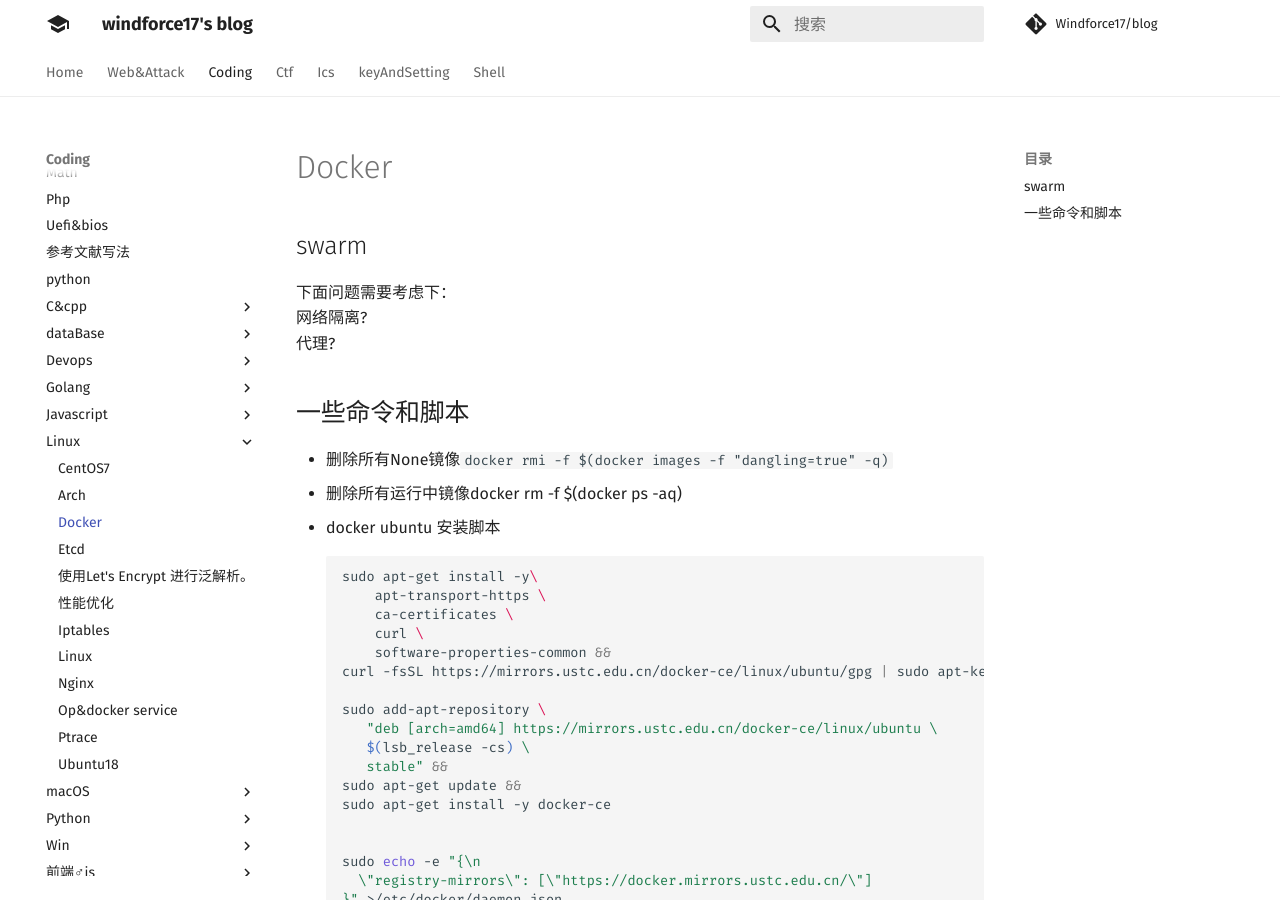
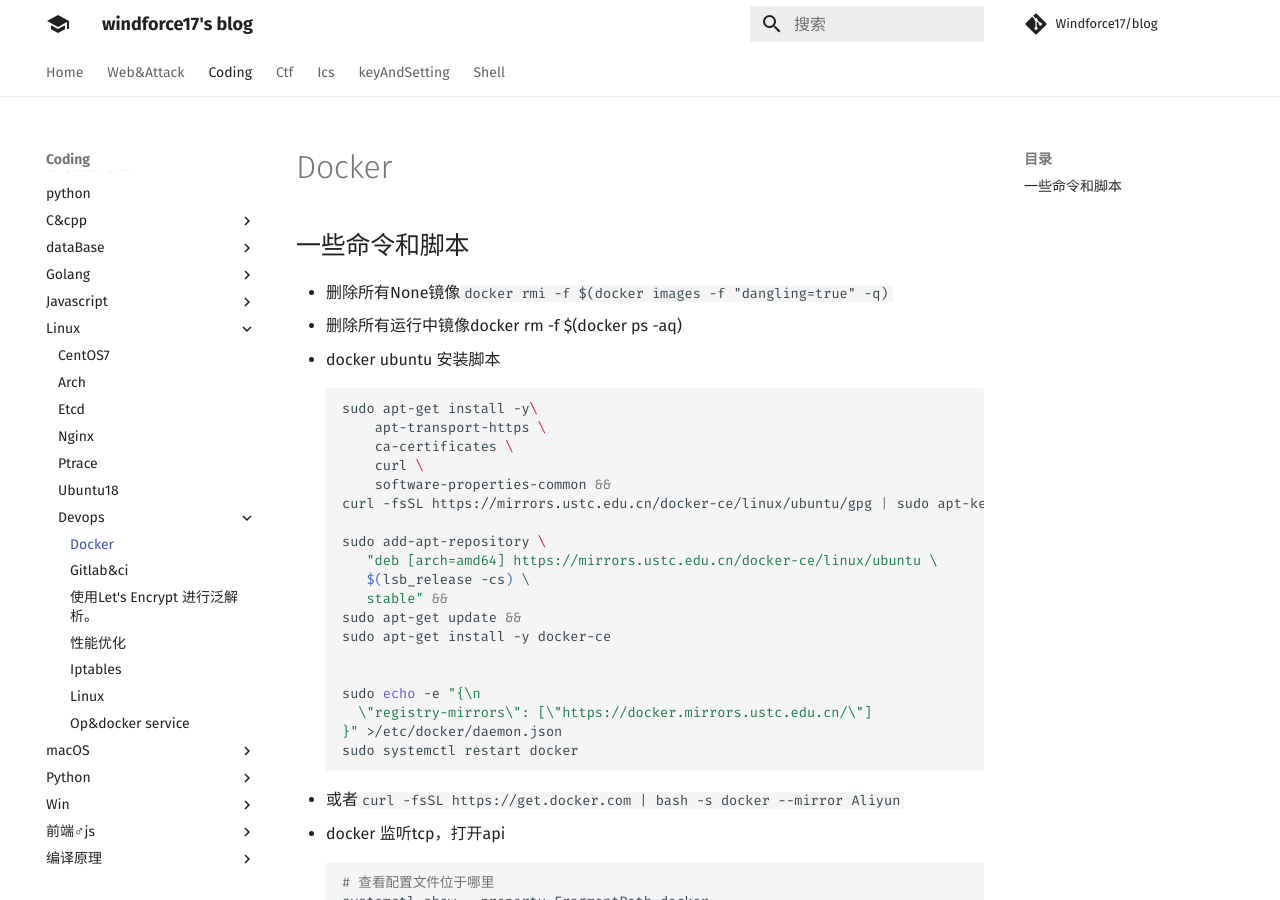
Before and after one commit to Windforce17/blog, an MkDocs documentation site: the page built from docs/coding/linux/devops/docker.md, in a window 1280 px wide and 900 px high. Built offline with MkDocs 1.6.1 and Material for MkDocs 9.7.7, drawn with Linux system fonts in a browser that asks for light colours; comment, search, counter and statistics services are not loaded.

Commit message:
update dir

```diff
--- a/docs/coding/linux/docker.md
+++ b/docs/coding/linux/devops/docker.md
@@ -1,7 +1,4 @@
-## swarm
-下面问题需要考虑下：
-网络隔离?
-代理?
+
 
 ## 一些命令和脚本
 - 删除所有None镜像`docker rmi -f $(docker images -f "dangling=true" -q)`
```
Also changed, not shown: docs/coding/linux/devops/op&docker service.md (renamed from docs/coding/linux/op&docker service.md, +0 -1 lines), docs/coding/linux/devops/gitlab&ci.md (renamed from docs/coding/devops/gitlab&ci.md), docs/coding/linux/devops/https.md (renamed from docs/coding/linux/https.md), docs/coding/linux/devops/improve_performance.md (renamed from docs/coding/linux/improve_performance.md), docs/coding/linux/devops/improve_performance/2018-06-25-13-06-33.png (renamed from docs/coding/linux/improve_performance/2018-06-25-13-06-33.png), docs/coding/linux/devops/improve_performance/2018-06-25-13-08-48.png (renamed from docs/coding/linux/improve_performance/2018-06-25-13-08-48.png), docs/coding/linux/devops/iptables.md (renamed from docs/coding/linux/iptables.md), docs/coding/linux/devops/linux.md (renamed from docs/coding/linux/linux.md).
